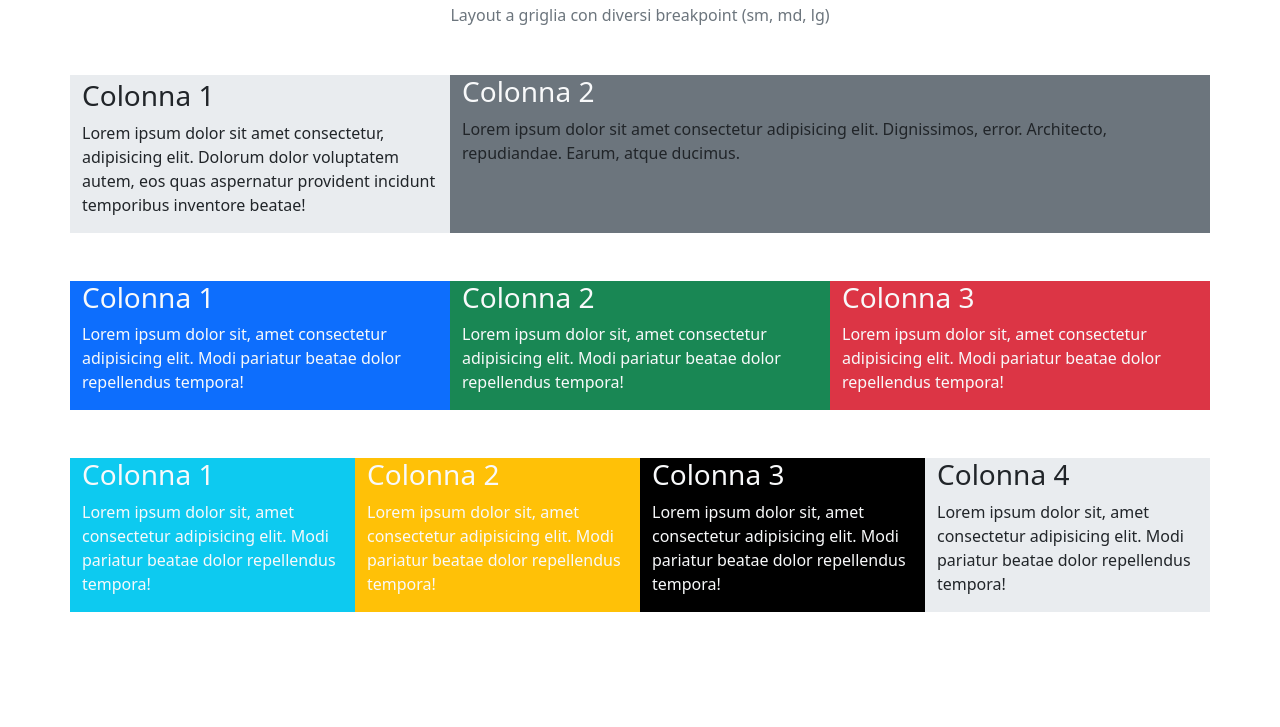
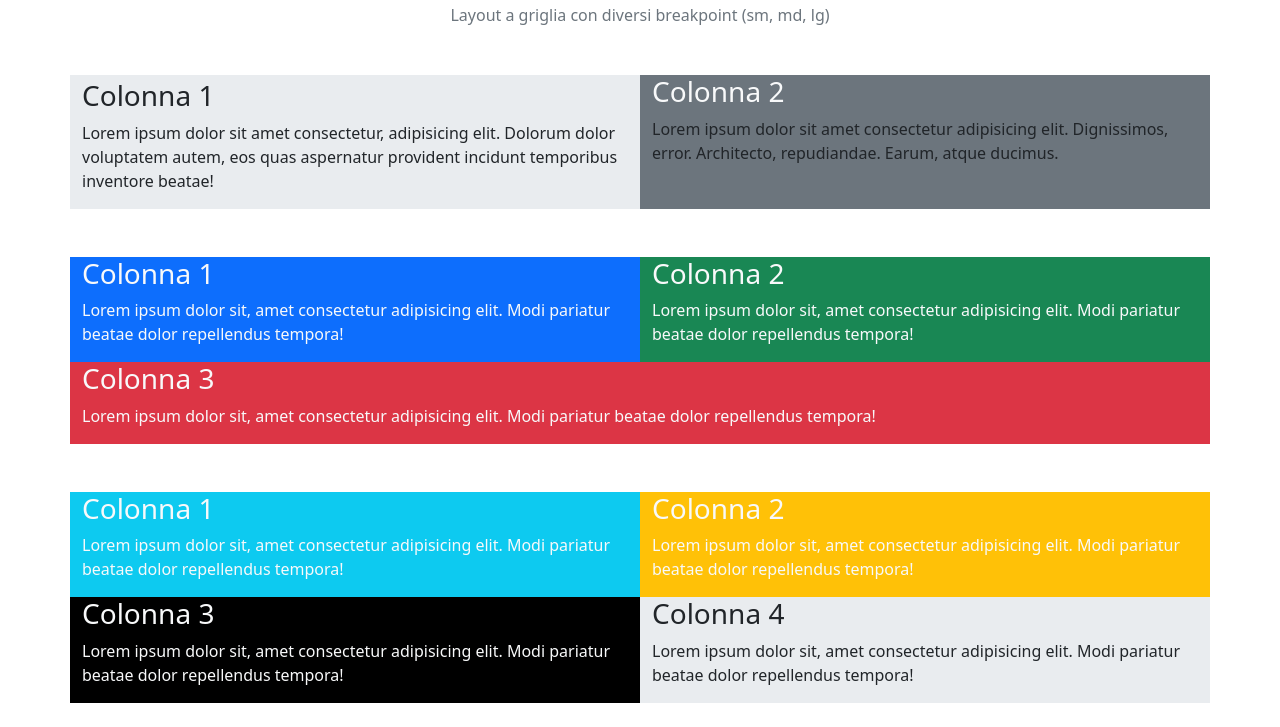
Before and after one commit to Giuseppe-DeFilippo/htmlcss-bootstrap-layout, a plain HTML site: page index.html in a window 1280 px wide. Shown: the part 77-804 px from the top of the page. Drawn offline with nearby package versions, Linux system fonts and the light colour scheme.

Commit message:
responsive mobile

```diff
--- a/index.html
+++ b/index.html
@@ -22,55 +22,55 @@
     <!--main-->
     <main class="">
         <div class="row py-4 ">
-            <div class="bg-body-secondary col-4">
+            <div class="bg-body-secondary col-4 col-md-6 col-sm-12">
                 <h3 class="pt-1  ">Colonna 1</h3>
                 <p>Lorem ipsum dolor sit amet consectetur, adipisicing elit. Dolorum dolor voluptatem autem, eos quas aspernatur provident incidunt temporibus inventore beatae!</p>
             </div>
-            <div class="bg-secondary col-8">
+            <div class="bg-secondary col-8 col-md-6 col-sm-12">
                 <h3 class="text-light ">Colonna 2</h3>
                 <p>Lorem ipsum dolor sit amet consectetur adipisicing elit. Dignissimos, error. Architecto, repudiandae. Earum, atque ducimus.</p>
 
             </div>
         </div>
         <div class="text-light py-4 row">
-            <div class="bg-primary col-4">
+            <div class="bg-primary col-4 col-sm-6">
                 <h3>Colonna 1</h3>
                 <p>Lorem ipsum dolor sit, amet consectetur adipisicing elit. Modi pariatur beatae dolor repellendus tempora!</p>
 
             </div>
 
-            <div class="bg-success col-4">
+            <div class="bg-success col-4 col-sm-6">
                 <h3>Colonna 2</h3>
                 <p>Lorem ipsum dolor sit, amet consectetur adipisicing elit. Modi pariatur beatae dolor repellendus tempora!</p>
 
             </div>
 
-            <div class="bg-danger col-4">
+            <div class="bg-danger col-4 col-sm-12">
                 <h3>Colonna 3</h3>
                 <p>Lorem ipsum dolor sit, amet consectetur adipisicing elit. Modi pariatur beatae dolor repellendus tempora!</p>
 
             </div>
         </div>
         <div class="row py-4">
-            <div class="bg-info text-light col-3">
+            <div class="bg-info text-light col-3 col-sm-6">
                 <h3>Colonna 1</h3>
                 <p>Lorem ipsum dolor sit, amet consectetur adipisicing elit. Modi pariatur beatae dolor repellendus tempora!</p>
 
             </div>
 
-            <div class="bg-warning text-light col-3">
+            <div class="bg-warning text-light col-3 col-sm-6">
                 <h3>Colonna 2</h3>
                 <p>Lorem ipsum dolor sit, amet consectetur adipisicing elit. Modi pariatur beatae dolor repellendus tempora!</p>
 
             </div>
 
-            <div class="bg-black text-light col-3">
+            <div class="bg-black text-light col-3 col-sm-6">
                 <h3>Colonna 3</h3>
                 <p>Lorem ipsum dolor sit, amet consectetur adipisicing elit. Modi pariatur beatae dolor repellendus tempora!</p>
 
             </div>
 
-            <div class="bg-body-secondary col-3">
+            <div class="bg-body-secondary col-3 col-sm-6">
                 <h3>Colonna 4</h3>
                 <p>Lorem ipsum dolor sit, amet consectetur adipisicing elit. Modi pariatur beatae dolor repellendus tempora!</p>
 
```
